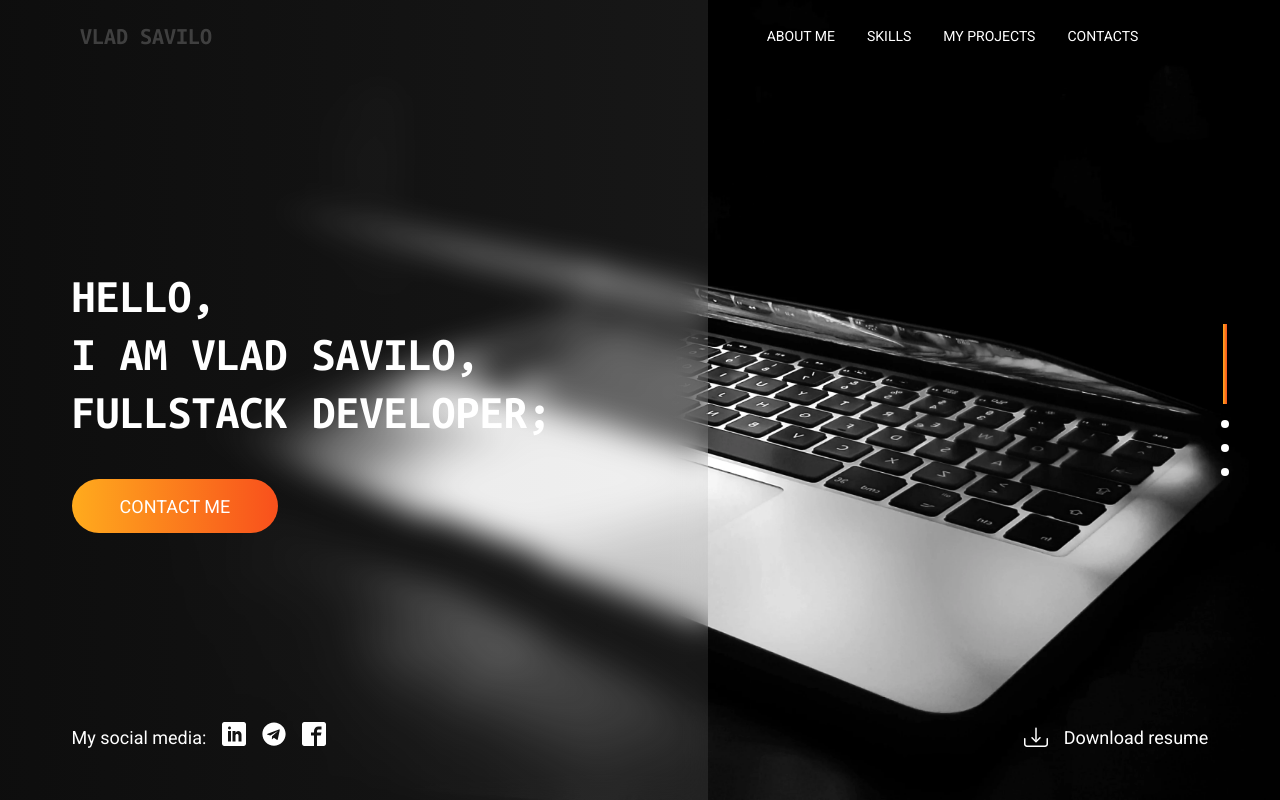
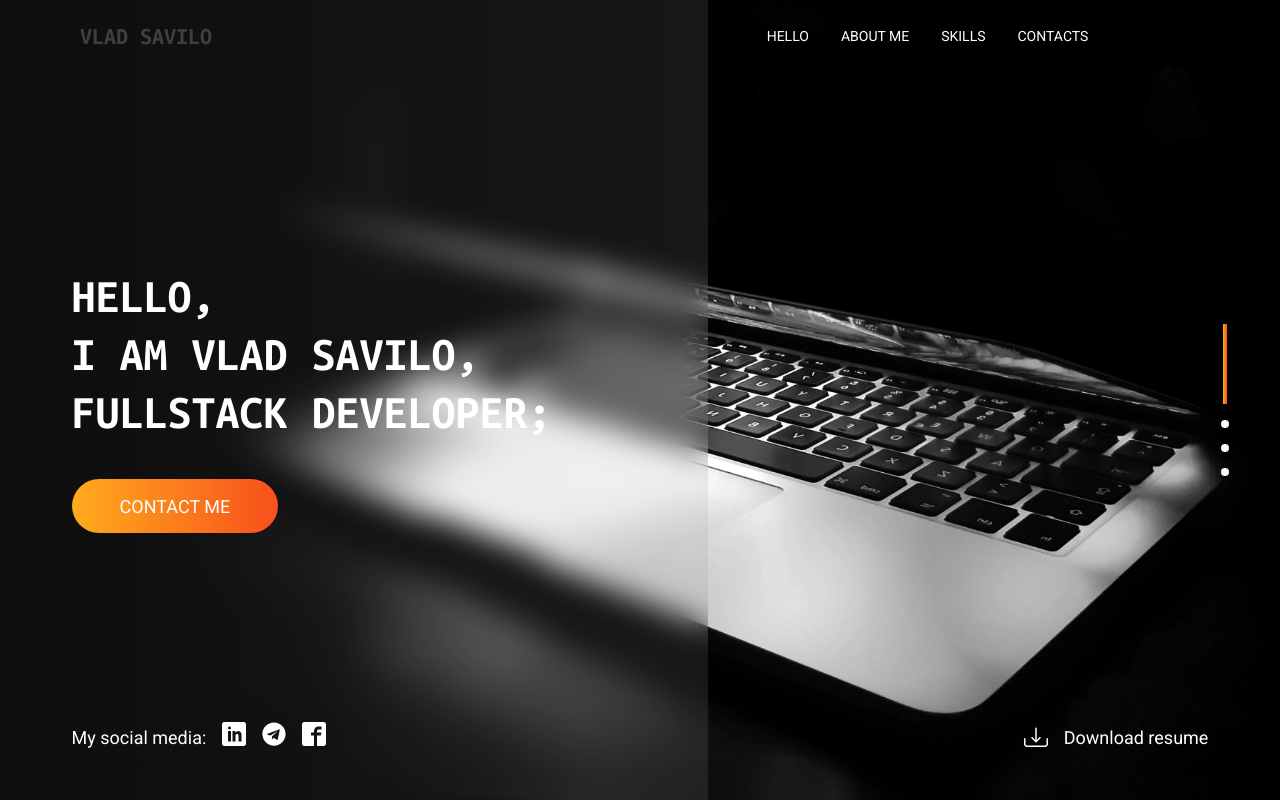
Before and after one commit to VladSav/savilo.dev, a Vue app: page / in a window 1280 px wide. Built offline with nearby package versions, Linux system fonts and the light colour scheme.

Commit message:
Change header menu

```diff
--- a/src/components/MainPage/MainPage.html
+++ b/src/components/MainPage/MainPage.html
@@ -1,4 +1,4 @@
-<div class="main-page" >
+<div class="main-page">
 
 	<ScrollController
 		:currentPosition="currentPosition"
--- a/src/components/MainPage/MainPage.ts
+++ b/src/components/MainPage/MainPage.ts
@@ -22,6 +22,10 @@ export default defineComponent({
 			// eslint-disable-next-line
 			mainSwiper: null as any,
 			sections: [
+				{
+                    text: 'Hello',
+                    key: 'Hello'
+                },
                 {
                     text: 'About me',
                     key: 'about'
@@ -29,10 +33,6 @@ export default defineComponent({
                 {
                     text: 'Skills',
                     key: 'skills'
-                },
-                {
-                    text: 'My projects',
-                    key: 'projects'
                 },
                 {
                     text: 'Contacts',
```
